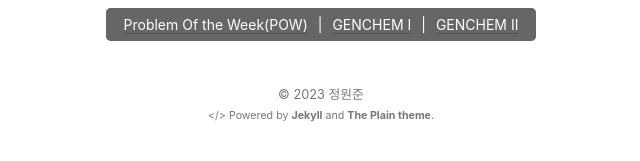
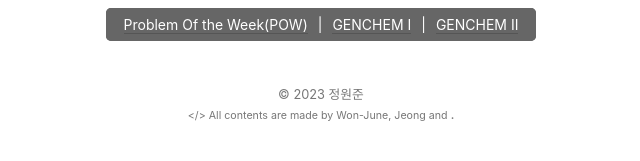
Before and after one commit to chemwj/chemwj.github.io, a Jekyll site: the page built from index.html, in a window 1280 px wide. Shown: the part 406-567 px from the top of the page, without its empty margins (319-959 px from the left). Built offline with Jekyll 4.4.1, drawn with Linux system fonts in a browser that asks for light colours.

Commit message:
Update footer.html

```diff
--- a/_includes/footer.html
+++ b/_includes/footer.html
@@ -1,4 +1,4 @@
 <div class="footer">
   <span class="block">&copy; {{ site.time | date: '%Y' }} {{ site.author_name }}</span>
-  <span class="block"><small>&lt;/&gt; Powered by <a href="https://jekyllrb.com/">Jekyll</a> and <a href="https://github.com/heiswayi/the-plain">The Plain theme</a>.</small></span>
+  <span class="block"><small>&lt;/&gt; All contents are made by Won-June, Jeong</a> and <a All rights reserved.</a>.</small></span>
 </div>
```
